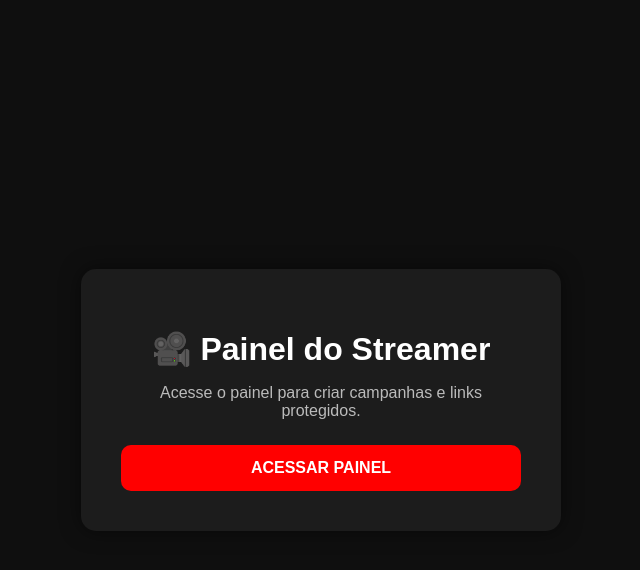
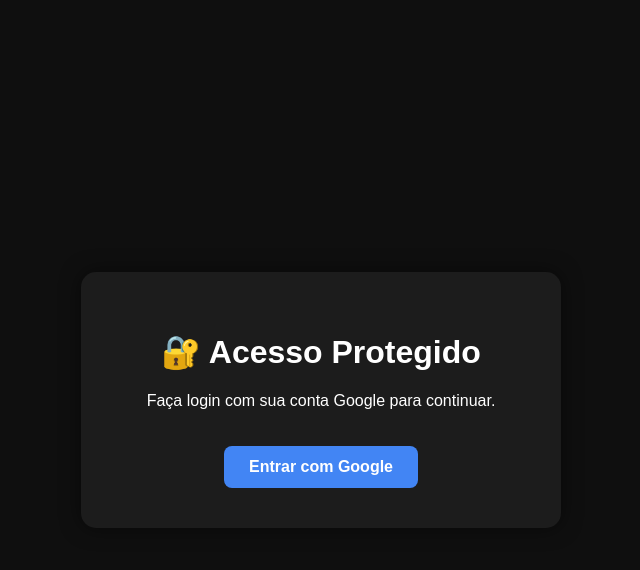
Before and after one commit to dudua9356-beep/sistema-youtube-, a Flask app: page / in a window 1280 px wide. Shown: the top 570 px of the page, without its empty margins (319-959 px from the left). Run offline with Flask 3, Linux system fonts and the light colour scheme.

Commit message:
Revise login page for Google authentication

```diff
--- a/templates/login.html
+++ b/templates/login.html
@@ -1,15 +1,9 @@
 <!DOCTYPE html>
 <html lang="pt-BR">
 <head>
-
 <meta charset="UTF-8">
-
-<meta
-name="viewport"
-content="width=device-width, initial-scale=1.0"
->
-
-<title>Painel Streamer</title>
+<meta name="viewport" content="width=device-width, initial-scale=1.0">
+<title>Login com Google</title>
 
 <style>
 
@@ -34,46 +28,31 @@ body{
     box-shadow:0 0 20px rgba(0,0,0,.5);
 }
 
-h1{
-    margin-bottom:10px;
-}
-
-p{
-    color:#bbb;
-}
-
 a{
-    display:block;
-    margin-top:25px;
-    background:#ff0000;
+    display:inline-block;
+    margin-top:20px;
+    background:#4285F4;
     color:white;
-    padding:14px;
+    padding:12px 25px;
     text-decoration:none;
-    border-radius:10px;
+    border-radius:8px;
     font-weight:bold;
-    transition:0.3s;
-}
-
-a:hover{
-    opacity:.8;
 }
 
 </style>
-
 </head>
 <body>
 
 <div class="box">
 
-<h1>🎥 Painel do Streamer</h1>
+<h1>🔐 Acesso Protegido</h1>
 
 <p>
-Acesse o painel para criar
-campanhas e links protegidos.
+Faça login com sua conta Google para continuar.
 </p>
 
-<a href="/painel_login">
-ACESSAR PAINEL
+<a href="/login_google">
+Entrar com Google
 </a>
 
 </div>
```
